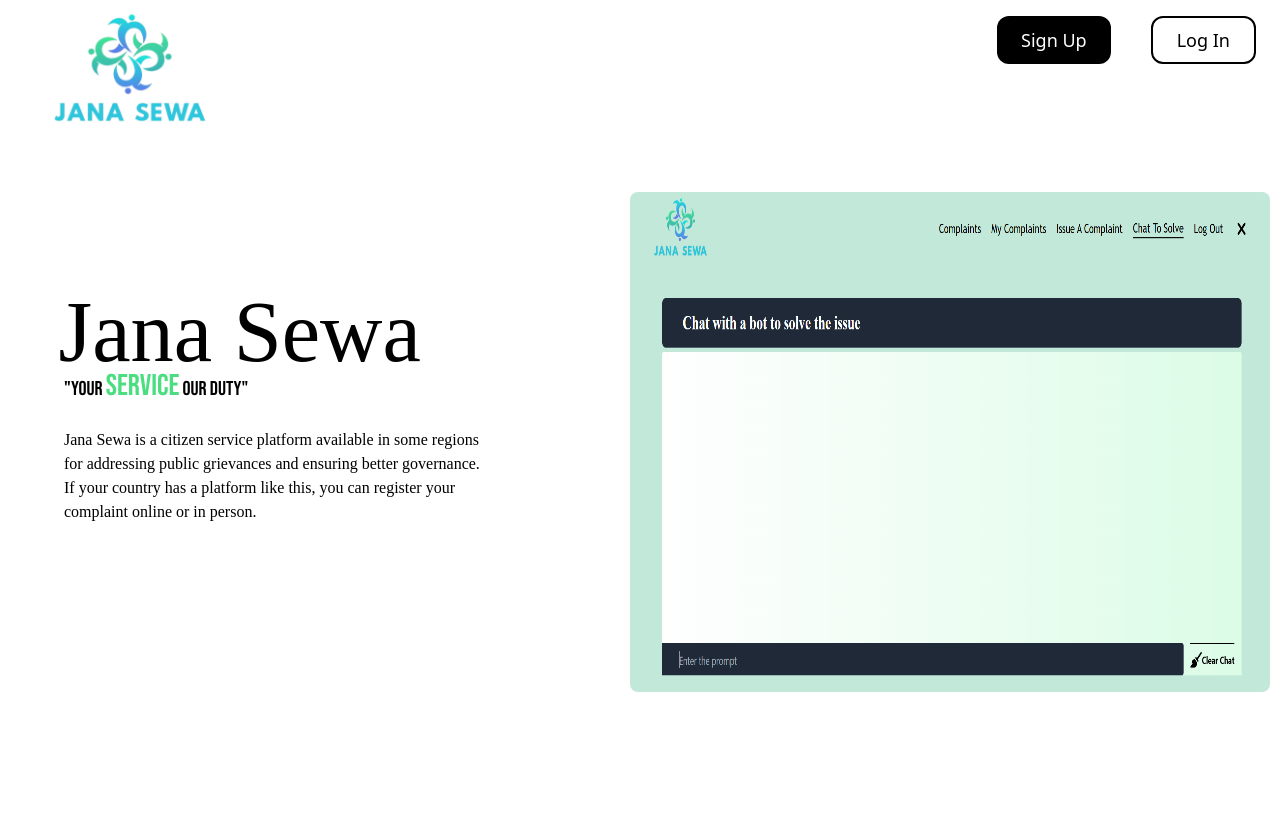
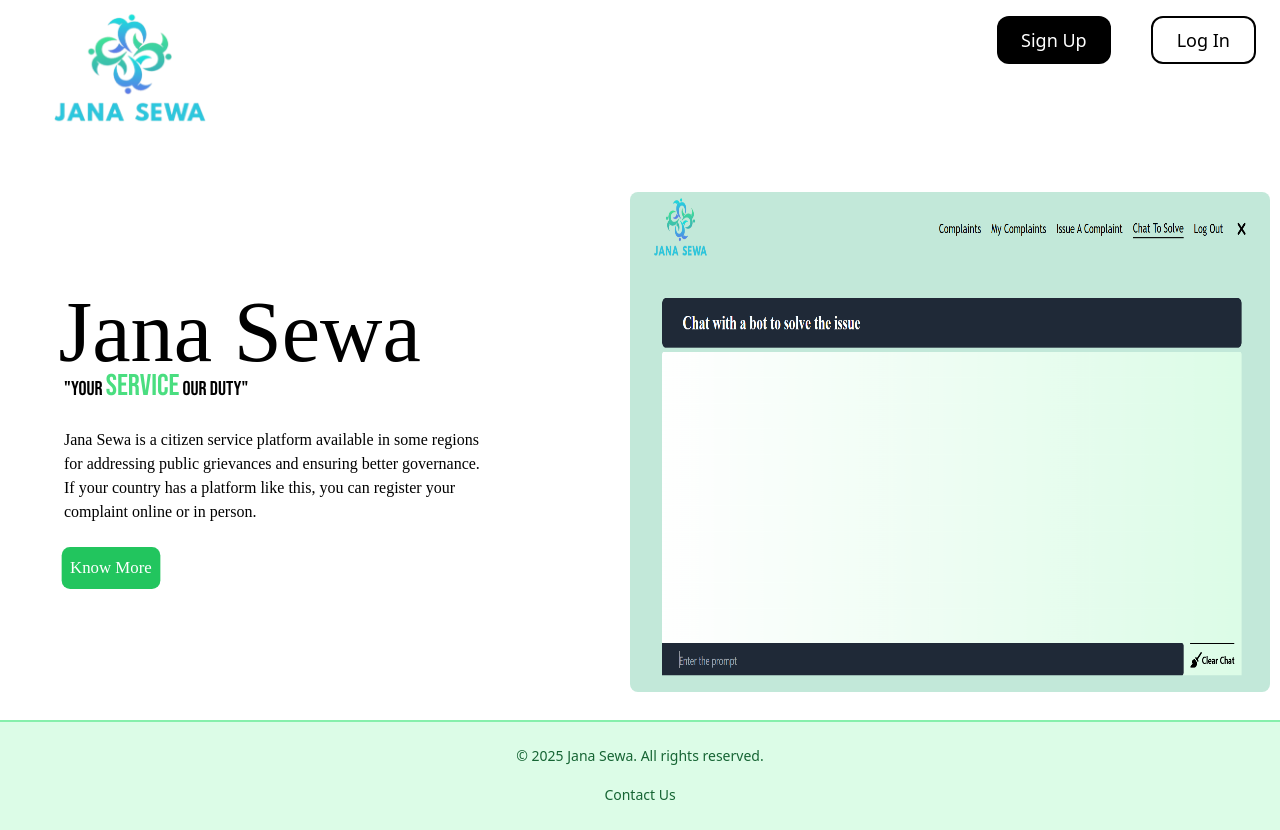
Before and after one commit to kecitclub/illuminate, a React (Vite) app in the folder frontend/: page / in a window 1280 px wide. Before the commit the page ends 800 px from the top, so only its background shows below. Built offline with nearby package versions, Linux system fonts and the light colour scheme; a web font is replaced by a local one.

Commit message:
button & footer section

```diff
--- a/frontend/src/LandingComponents/Intro.jsx
+++ b/frontend/src/LandingComponents/Intro.jsx
@@ -6,7 +6,8 @@ const Intro = () => {
         <div className='mt-[26vh] w-[50%] ml-8 relative z-[-2]'>
             <h1 className='text-7xl scale-[1.2] ml-[8%]'>Jana Sewa</h1>
             <h3 className='text-xl font-bebas'>"Your <span className='text-green-400 text-3xl'>Service</span> Our Duty"</h3><br></br>
-            <h4 >Jana Sewa is a citizen service platform available in some regions for addressing public grievances and ensuring better governance. If your country has a platform like this, you can register your complaint online or in person. </h4>
+            <h4 >Jana Sewa is a citizen service platform available in some regions for addressing public grievances and ensuring better governance. If your country has a platform like this, you can register your complaint online or in person. </h4> <br />
+            <button className='bg-green-500 text-white p-2 rounded-lg hover:bg-green-600 scale-105 ease-in'>Know More</button>
         </div>
     </div>
   )
--- a/frontend/src/LandingComponents/LandingPage.jsx
+++ b/frontend/src/LandingComponents/LandingPage.jsx
@@ -2,7 +2,7 @@ import React from 'react';
 import Header from './Header';
 import Intro from './Intro';
 import Slider from './Slider';
-
+import Footer from './footer';
 const LandingPage = () => {
   return (
     <div className='h-screen w-full bg-theme-primaryRedone'>
@@ -10,8 +10,11 @@ const LandingPage = () => {
       <div className='flex flex-nowrap'>
          <Intro />
          <Slider/>
+
       </div>
 
+
+      <Footer />
 
     </div>
   )
--- /dev/null
+++ b/frontend/src/LandingComponents/footer.jsx
@@ -0,0 +1,18 @@
+import React from "react";
+
+const Footer = () => {
+  return (
+    <footer className="bg-green-100 border-t-2 border-green-300 py-6 relative">
+      <div className="container mx-auto text-center">
+        <p className="text-sm text-green-800">&copy; 2025 Jana Sewa. All rights reserved.</p>
+        <nav className="mt-4">
+          <a href="#" className="text-green-800 hover:underline mx-3 text-sm">
+            Contact Us
+          </a>
+        </nav>
+      </div>
+    </footer>
+  );
+};
+
+export default Footer;
```
